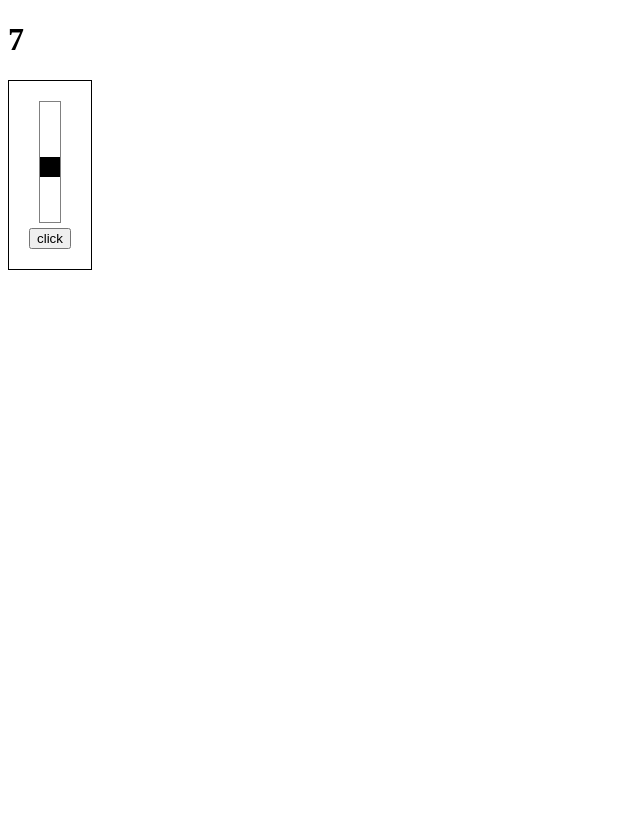
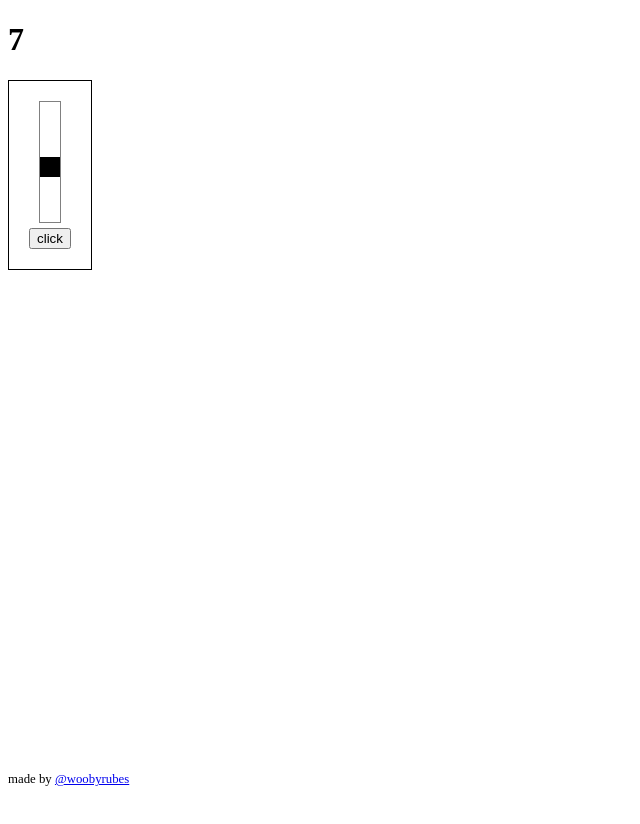
Before and after one commit to rubyr/adhd, a Svelte app: page / in a window 1280 px wide. Shown: the top 824 px of the page, without its empty margins (0-640 px from the left). Before the commit the page ends 800 px from the top, so only its background shows below. Built offline with nearby package versions, Linux system fonts and the light colour scheme.

Commit message:
add footer!

```diff
--- a/public/global.css
+++ b/public/global.css
@@ -0,0 +1,3 @@
+body {
+  height: 100vh;
+}
--- a/src/App.svelte
+++ b/src/App.svelte
@@ -9,7 +9,7 @@
   import Simon from "./Simon.svelte";
   import choose from "../scripts/choose";
   import { aWords, dNouns, dVerbs, hWords } from "../resources/titles";
-import Stonks from "./Stonks.svelte";
+  import Stonks from "./Stonks.svelte";
 
   let score = 0;
   let failed = false;
@@ -50,6 +50,11 @@ import Stonks from "./Stonks.svelte";
     flex-wrap: wrap;
     gap: 1px;
   }
+  footer {
+    position: absolute;
+    bottom: 0;
+    font-size: 0.8em;
+  }
 </style>
 
 <svelte:head>
@@ -63,3 +68,6 @@ import Stonks from "./Stonks.svelte";
     {/if}
   {/each}
 </main>
+<footer>
+  <p>made by <a href="https://www.twitter.com/woobyrubes">@woobyrubes</a></p>
+</footer>
```
